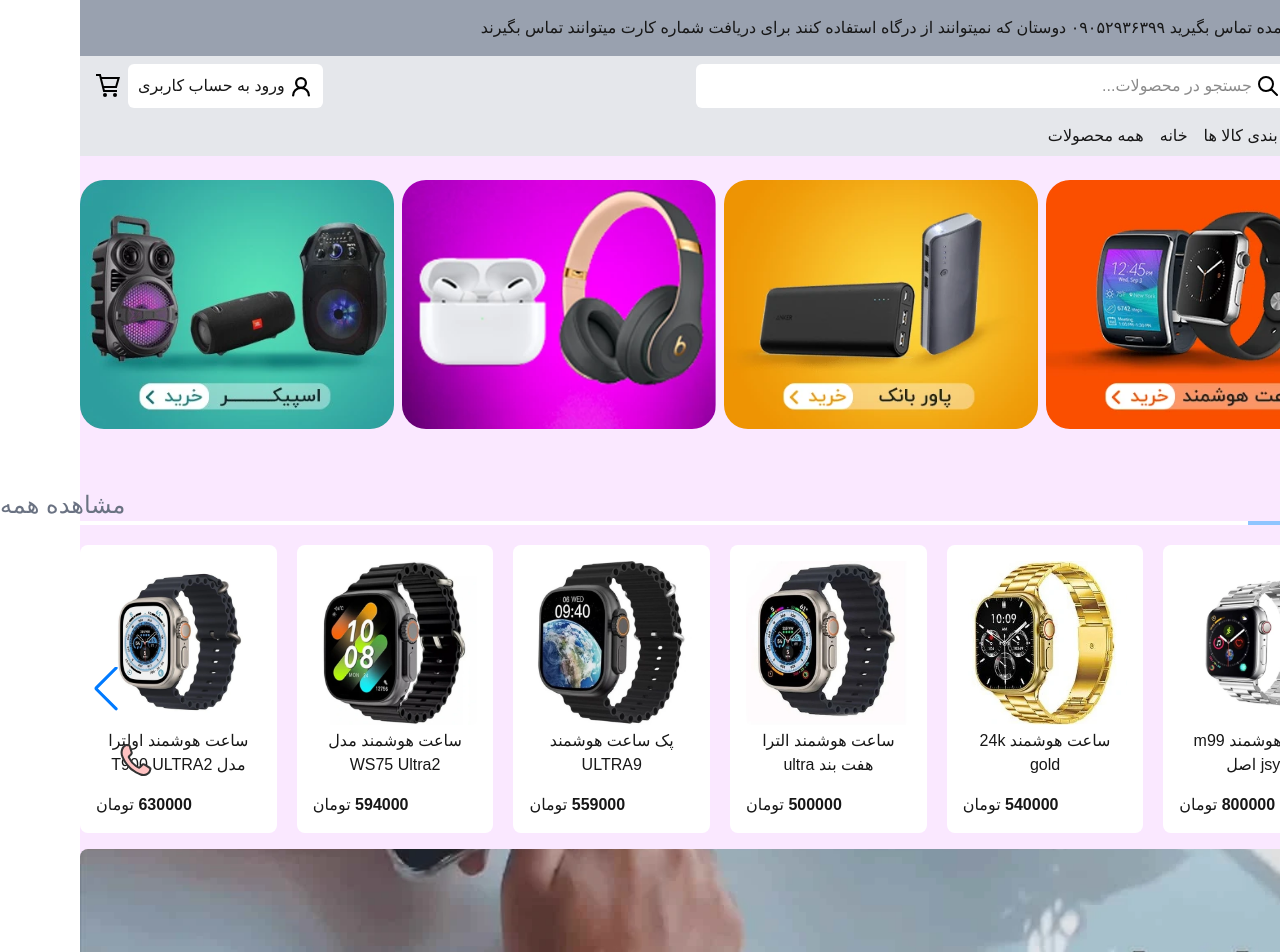
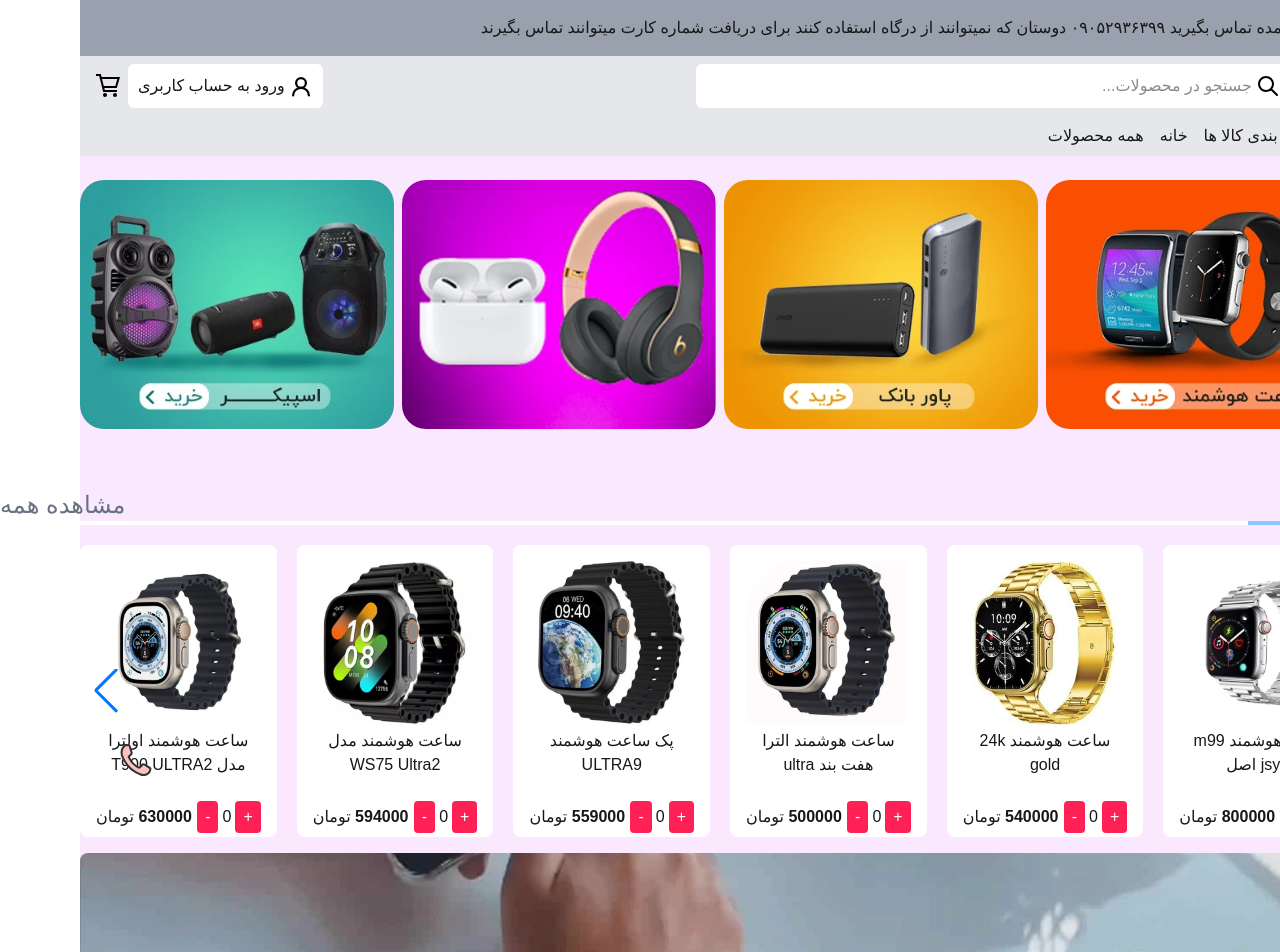
Before and after one commit to arash619550/galleryilia, a Next.js app: page / in a window 1280 px wide. Shown: the top 952 px of the page. Built offline with nearby package versions, Linux system fonts and the light colour scheme.

Commit message:
feat/store

```diff
--- a/components/CarouselTemplate.tsx
+++ b/components/CarouselTemplate.tsx
@@ -4,9 +4,8 @@
 import 'swiper/css';
 import 'swiper/css/navigation';
 import Container from './Container';
-import { useParams } from 'next/navigation';
+import store from '@/store/store';
 import Link from 'next/link';
-
 type TProduct = {
     id: number;
     name: string;
@@ -15,6 +14,7 @@
     price: number;
 }
 export default function CarouselTemplate({ product, banner }: { product: TProduct[], banner: string }) {
+    const { count, increase, decrease, reset } = store()
 
     return (
         <div>
@@ -33,12 +33,21 @@
                     {product.map((p) => (
                         <SwiperSlide key={p.id}>
                             <Link href={`/products/${p.id}`}>
-                                <div className="p-4 rounded-lg bg-white text-center flex flex-col hover:-translate-y-1.5 hover:shadow-2xl hover:shadow-rose-200">
+                                <div className="p-4 rounded-t-lg bg-white text-center flex flex-col">
                                     <img src={p.src} alt={p.alt} className="w-full object-contain rounded-md mb-1" />
-                                    <h3 className="font-medium min-h-16">{p.name}</h3>
+                                    <h3 className="font-medium min-h-14">{p.name}</h3>
+                                </div>
+                            </Link>
+                            <div className='flex justify-between items-center bg-white rounded-b-lg px-4 pb-1'>
+                                <div className='flex items-center gap-1'>
+                                    <button className='py-1 px-2 bg-rose-500 text-white rounded' onClick={increase}>+</button>
+                                    <h3>{count}</h3>
+                                    <button className='py-1 px-2 bg-rose-500 text-white rounded' onClick={decrease}>-</button>
+                                </div>
+                                <div className='flex'>
                                     <h4 className='text-left'><span className='font-semibold'>{p.price}&nbsp;</span>تومان</h4>
                                 </div>
-                            </Link>
+                            </div>
                         </SwiperSlide>
                     ))}
                 </Swiper>
--- a/components/Navbar.tsx
+++ b/components/Navbar.tsx
@@ -56,8 +56,8 @@
                 menuOpen && vh >= scrollY &&
                 <div className='flex flex-col p-4 z-2 bg-fuchsia-200 max-w-140 fixed top-0 w-140 h-screen md:hidden'>
                     <img src="/images/navbar/close-circle-svgrepo-com.svg" alt="close" className='w-8 md:hidden' onClick={() => setMenuOpen(!menuOpen)} />
-                    <img src="/images/logo/logo.webp" alt="logo" className='w-16 self-center md:hidden' />
-                    <ul onClick={() => setMenuOpen(!menuOpen)}>
+                    <img src="/images/logo/logo.webp" alt="logo" className='w-16 self-center cursor-pointer md:hidden ' onClick={() => { router.push('/'); setMenuOpen(false) }} />
+                    <ul onClick={() => { setMenuOpen(!menuOpen) }}>
                         <li><Link onClick={() => setMenuOpen(false)} href={'/all-products'}>دسته بندی محصولات</Link></li>
                         <li><Link onClick={() => setMenuOpen(false)} href={'/all-products/smartwatch'}>ساعت هوشمند</Link></li>
                         <li><Link onClick={() => setMenuOpen(false)} href={'/all-products/powerbank'}>پاور بانک</Link></li>
@@ -103,9 +103,9 @@
                             سفارش های من
                         </Link>
                     </div>
-                    <div className='w-6 flex gap-1 pr-1 cursor-pointer' onClick={()=>setLogin(false)}>
+                    <div className='w-6 flex gap-1 pr-1 cursor-pointer' onClick={() => setLogin(false)}>
                         <img src={'/images/navbar/sign-out-left-5-svgrepo-com.svg'} alt="sign out" />
-                        <h4 className='text-nowrap'>خروج از حساب کاربری</h4>
+                        <h4 className='text-nowrap' onClick={() => setLoginPanel(false)}>خروج از حساب کاربری</h4>
                     </div>
                 </div>}
         </div >
--- a/package.json
+++ b/package.json
@@ -12,7 +12,8 @@
     "next": "15.5.3",
     "react": "19.1.0",
     "react-dom": "19.1.0",
-    "swiper": "^12.0.1"
+    "swiper": "^12.0.1",
+    "zustand": "^5.0.8"
   },
   "devDependencies": {
     "@eslint/eslintrc": "^3",
--- /dev/null
+++ b/store/store.ts
@@ -0,0 +1,18 @@
+import { create } from 'zustand'
+
+interface IStore {
+    count: number
+    increase: () => void
+    decrease: () => void
+    reset: () => void
+}
+
+const store = create<IStore>((set) => ({
+    count: 0,
+    increase: () => set((state) => ({ count: state.count + 1 })),
+    decrease: () => set((state) => ({ count: state.count > 0 ? state.count - 1 : 0 })),
+    reset: () => set(() => ({ count: 0 }))
+}))
+
+
+export default store
```
Also changed, not shown: 1 other file (tests, documents, lock files or other folders).
